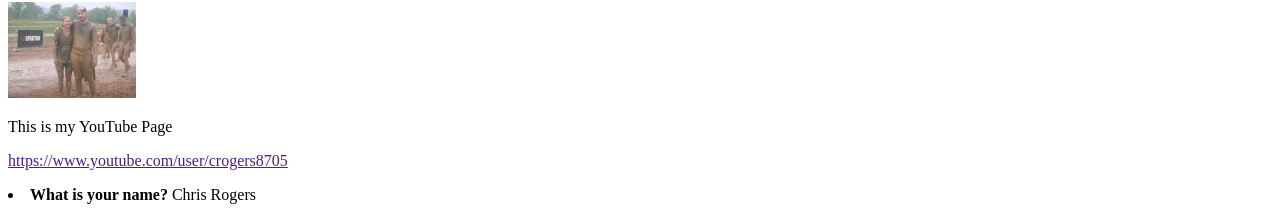
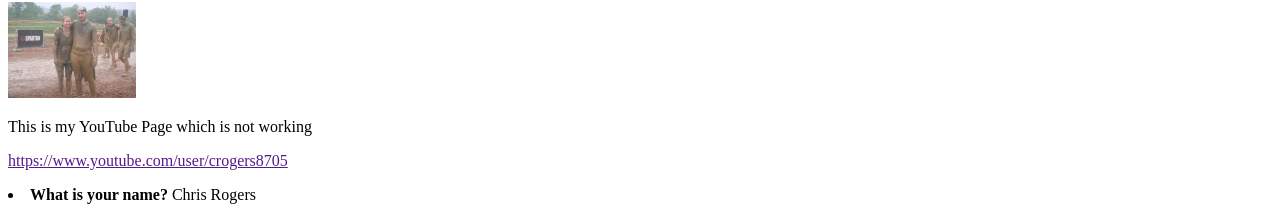
Before and after one commit to crogers8705/assignment_01, a plain HTML site: page index.html in a window 1280 px wide. Shown: the part 78-286 px from the top of the page. Drawn offline with Linux system fonts and the light colour scheme.

Commit message:
Update index.html

```diff
--- a/index.html
+++ b/index.html
@@ -12,7 +12,7 @@
 
         <p>
 
-            <body><p> This is my YouTube Page</p>
+            <body><p> This is my YouTube Page which is not working</p>
               <a href> https://www.youtube.com/user/crogers8705</a href></body>
 
 
```
